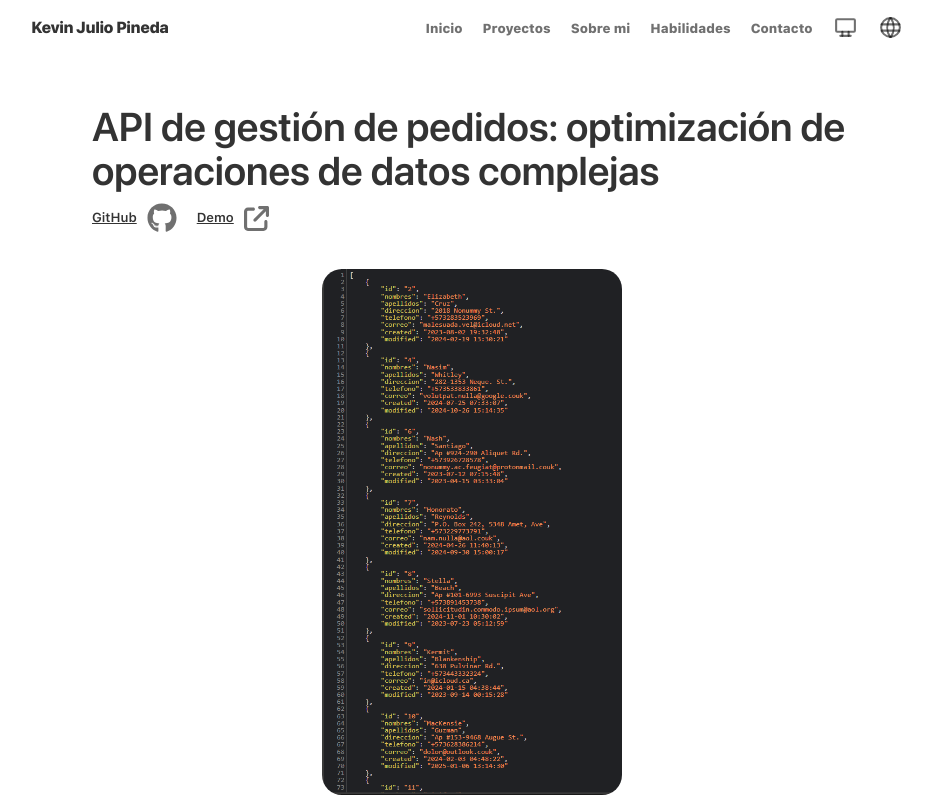
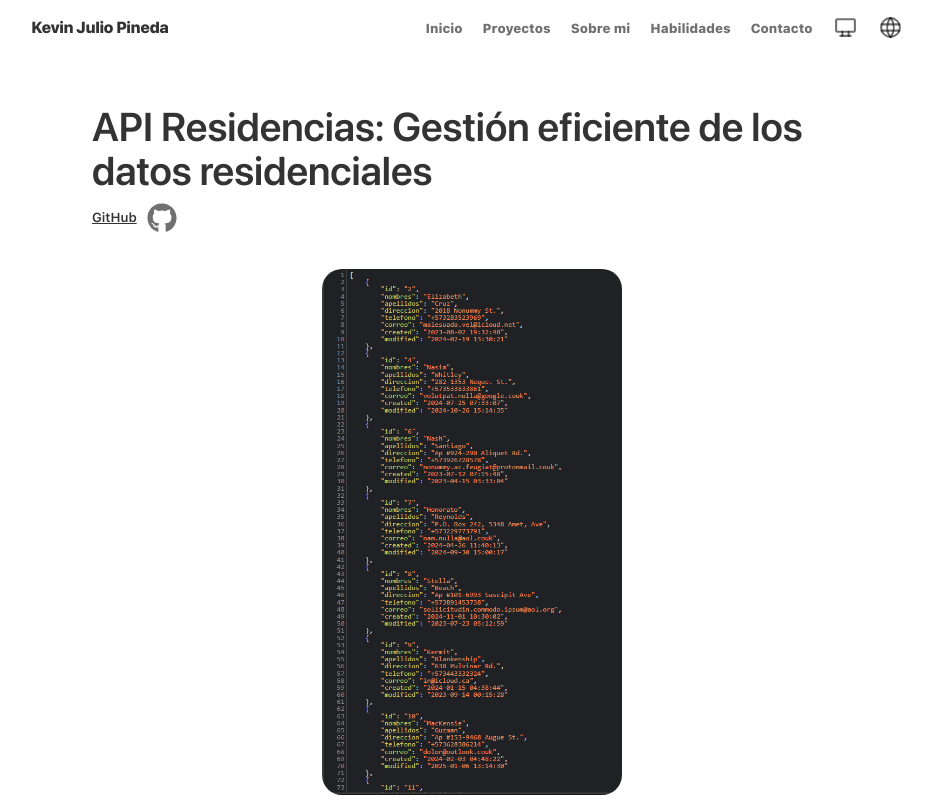
Before and after one commit to KevinJp21/Portfolio-KJ, a React (Vite) app: page /Projects/APIResidences in a window 1280 px wide. Shown: the top 800 px of the page, without its empty margins (168-1100 px from the left). Built offline with nearby package versions, Linux system fonts and the light colour scheme.

Commit message:
Escondiendo links demo en los proyectos que no tienen

```diff
--- a/public/locales/es/translation.json
+++ b/public/locales/es/translation.json
@@ -125,7 +125,7 @@
       "p1": "\"RestauranteSCocina\" demuestra mi habilidad para crear experiencias digitales atractivas que capturan la esencia y la autenticidad de una experiencia gastronómica colombiana. Este proyecto destaca mi capacidad para integrar diseño, usabilidad y funcionalidad en plataformas web, preparándome para abordar proyectos desafiantes en el campo del desarrollo web con creatividad y eficacia."
   },
   "P_APIResi": {
-    "title": "API de gestión de pedidos: optimización de operaciones de datos complejas",
+    "title": "API Residencias: Gestión eficiente de los datos residenciales",
     "intro": "API Residencias es una API diseñada para agilizar la gestión de datos residenciales, abarcando diversos aspectos como apartamentos, pagos, propietarios, tarifas y torres. Este proyecto tiene como objetivo proporcionar endpoints para realizar operaciones CRUD (Crear, Leer, Actualizar, Eliminar) en datos residenciales, facilitando así una gestión eficiente y una integración perfecta con otros sistemas.",
     "subtitle1": "Datos gestionados Api Residencias",
     "p1": "Actualmente solo tiene implementado la gestion de <strong>propietarios</strong>, ya que para los demas se utilizaria el mismo codigo.",
--- a/src/Components/Articles/Articles.css
+++ b/src/Components/Articles/Articles.css
@@ -21,7 +21,7 @@ article{
 
 .projectHeader .projectHeaderMeta h1{
     color: var(--Grey-Dark);
-    font-size: min(40px, 9vw);
+    font-size: min(40px, 8vw);
     font-weight: 600;
     line-height: 1.1;
 }
@@ -41,13 +41,12 @@ article{
     display: flex;
     align-items: center;
     gap: 10px;
-    width: fit-content;
+    width: 90px;
 }
 
 .projectHeader .projectHeaderMeta a svg{
     fill: var(--Grey);
     transition: transform .3s ease;
-
 }
 
 .projectHeader .projectHeaderMeta a:hover{
--- a/src/Pages/Articles.css
+++ b/src/Pages/Articles.css
@@ -49,6 +49,10 @@
         width: 300px ;
 }
 
+.P_APIResidences .LinksProject a:last-child{
+    display: none !important;
+}
+
 /*API Ordenes*/
 
 .P_APIOrders picture{
@@ -60,3 +64,7 @@
 .P_APIOrders .imgProject{
         width: 300px ;
 }
+
+.P_APIOrders .LinksProject a:last-child{
+    display: none !important;
+}
```
